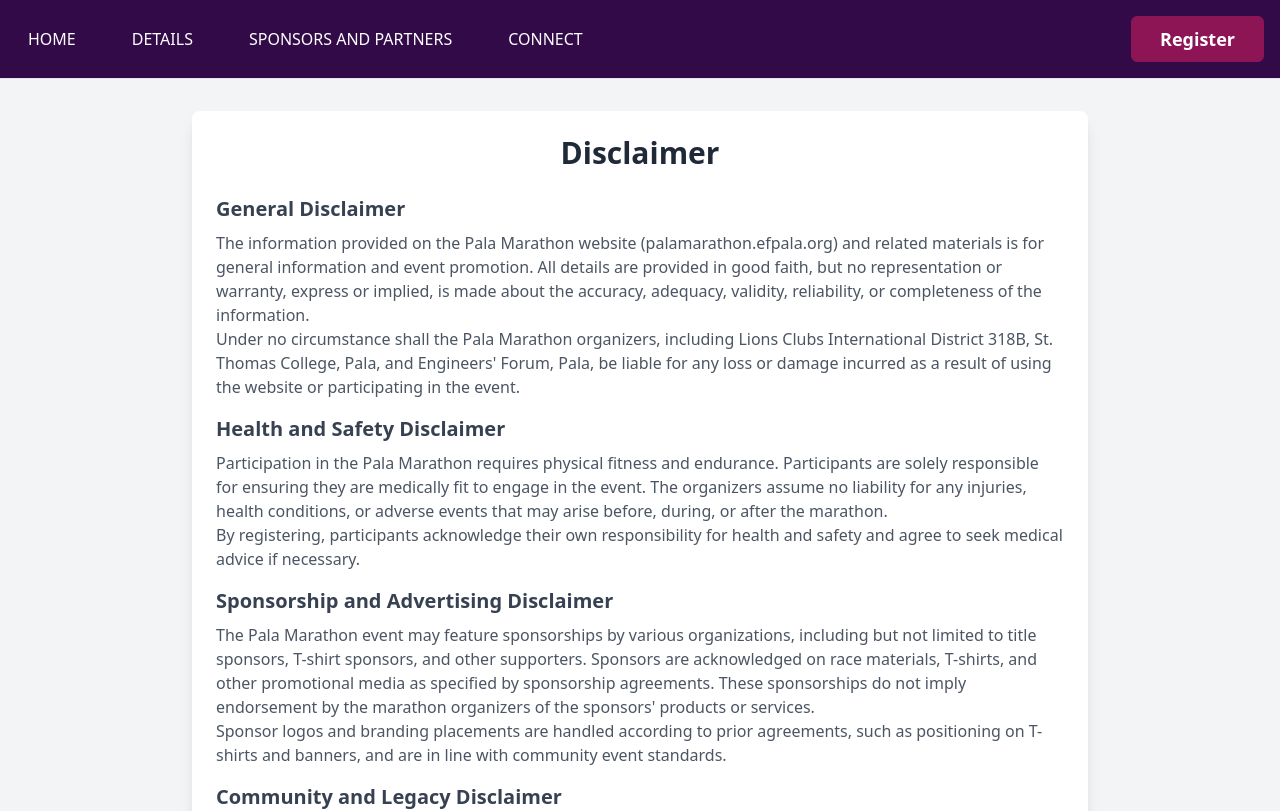
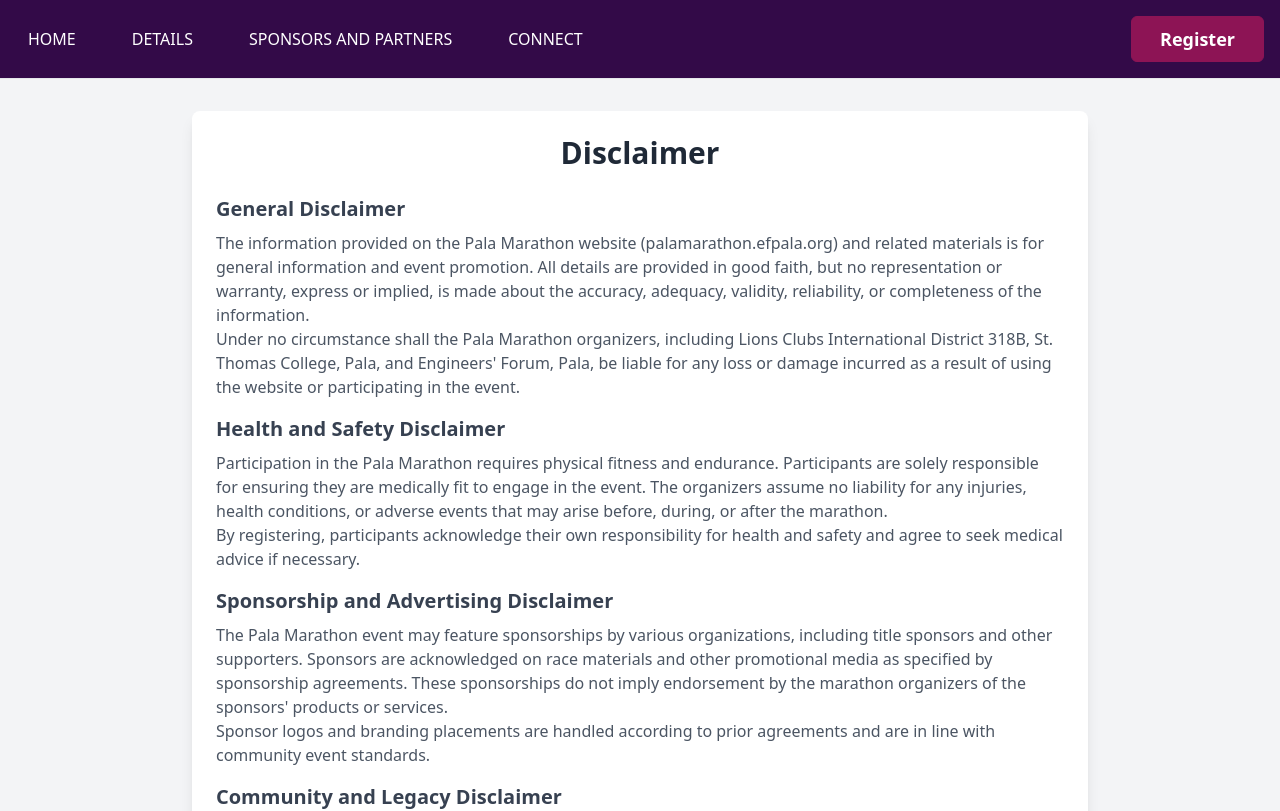
Before and after one commit to tomsabu444/Pala-Marathon-Website, a React (Vite) app in the folder client/: page /disclaimer in a window 1280 px wide. Shown: the top 811 px of the page. Built offline with nearby package versions, Linux system fonts and the light colour scheme.

Commit message:
Refine sponsorships and branding placements on DisclaimerPage
Enhanced clarity on sponsor acknowledgments and branding placements to align with sponsorship agreements and community event standards.

```diff
--- a/client/src/pages/DisclaimerPage.jsx
+++ b/client/src/pages/DisclaimerPage.jsx
@@ -39,14 +39,14 @@
         <section className="mb-4">
           <h2 className="text-xl font-semibold text-gray-700 mb-2">Sponsorship and Advertising Disclaimer</h2>
           <p className="text-gray-600">
-            The Pala Marathon event may feature sponsorships by various organizations, including but not limited to
-            title sponsors, T-shirt sponsors, and other supporters. Sponsors are acknowledged on race materials,
-            T-shirts, and other promotional media as specified by sponsorship agreements. These sponsorships do not
-            imply endorsement by the marathon organizers of the sponsors' products or services.
+            The Pala Marathon event may feature sponsorships by various organizations, including title sponsors and other
+            supporters. Sponsors are acknowledged on race materials and other promotional media as specified by sponsorship
+            agreements. These sponsorships do not imply endorsement by the marathon organizers of the sponsors' products or
+            services.
           </p>
           <p className="text-gray-600">
-            Sponsor logos and branding placements are handled according to prior agreements, such as positioning on
-            T-shirts and banners, and are in line with community event standards.
+            Sponsor logos and branding placements are handled according to prior agreements and are in line with community
+            event standards.
           </p>
         </section>
 
```
